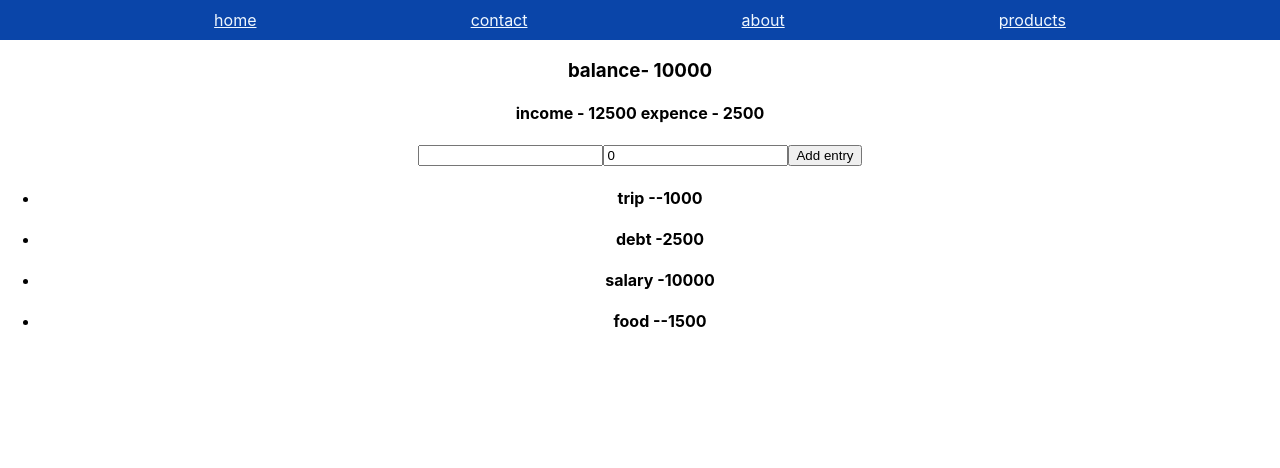
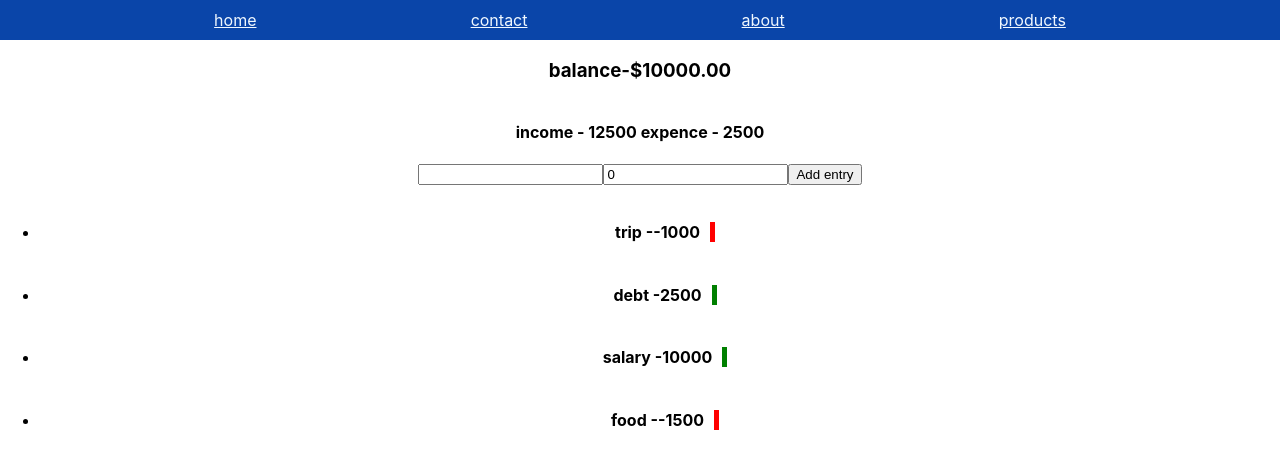
Before and after one commit to Shansudar/Manfree-react, a React (Create React App) app in the folder my-app/: page / in a window 1280 px wide. Shown: the top 468 px of the page. Built offline with nearby package versions, Linux system fonts and the light colour scheme.

Commit message:
exporing navlink

```diff
--- a/my-app/src/App.css
+++ b/my-app/src/App.css
@@ -27,6 +27,16 @@
 .App-link {
   color: #61dafb;
 }
+h4{
+  display: inline-block;
+  padding:0  10px;
+}
+.income{
+  border-right: 5px solid green;
+}
+.expence{
+  border-right: 5px solid red;
+}
 
 @keyframes App-logo-spin {
   from {
@@ -36,3 +46,10 @@
     transform: rotate(360deg);
   }
 }
+
+a.active{
+  font-size: 14px;
+  text-decoration: none;
+  transition: 300ms;
+  transform: scale(1.3) translateY(-2px);
+}
--- a/my-app/src/Task/expence tracker/Home.jsx
+++ b/my-app/src/Task/expence tracker/Home.jsx
@@ -20,23 +20,23 @@ const Home = () => {
       .filter((item) => item.amount > 0)
       .map((item) => item.amount)
       .reduce((a, b) => a + b);
-    console.log(income);
+
     const expence = list
       .filter((item) => item.amount < 0)
       .map((item) => item.amount)
       .reduce((a, b) => a + b);
 
     const balance = income + expence;
-    console.log(income, expence, total);
     setTotal({ income, expence, balance });
   }, [list]);
   const handleAdd = () => {
     setList([...list, entry]);
     setEntry(inititalState);
   };
+  const symbol = "$";
   return (
     <div>
-      <h3>balance- {total.balance}</h3>
+      <h3>{`balance-${symbol}${total.balance}.00`}</h3>
       <h4>{`income - ${total.income} expence - ${String(total.expence).slice(
         1
       )}`}</h4>
@@ -58,7 +58,7 @@ const Home = () => {
       <ul>
         {list.map((item, index) => (
           <li key={index}>
-            <h4>
+            <h4 className={item.amount > 0 ? "income" : "expence"}>
               {item.title} -{item.amount}
             </h4>
           </li>
--- a/my-app/src/components/NavBar.jsx
+++ b/my-app/src/components/NavBar.jsx
@@ -1,14 +1,14 @@
 import React from "react";
-import { Link } from "react-router-dom";
+import { Link, NavLink } from "react-router-dom";
 
 const routes = ["home", "contact", "about", "products"];
 const NavBar = () => {
   return (
     <nav>
       {routes.map((item) => (
-        <Link key={item} className={`${item}`} to={`/${item}`}>
+        <NavLink key={item} className={`${item}`} to={`/${item}`}>
           {item}
-        </Link>
+        </NavLink>
       ))}
     </nav>
   );
```
